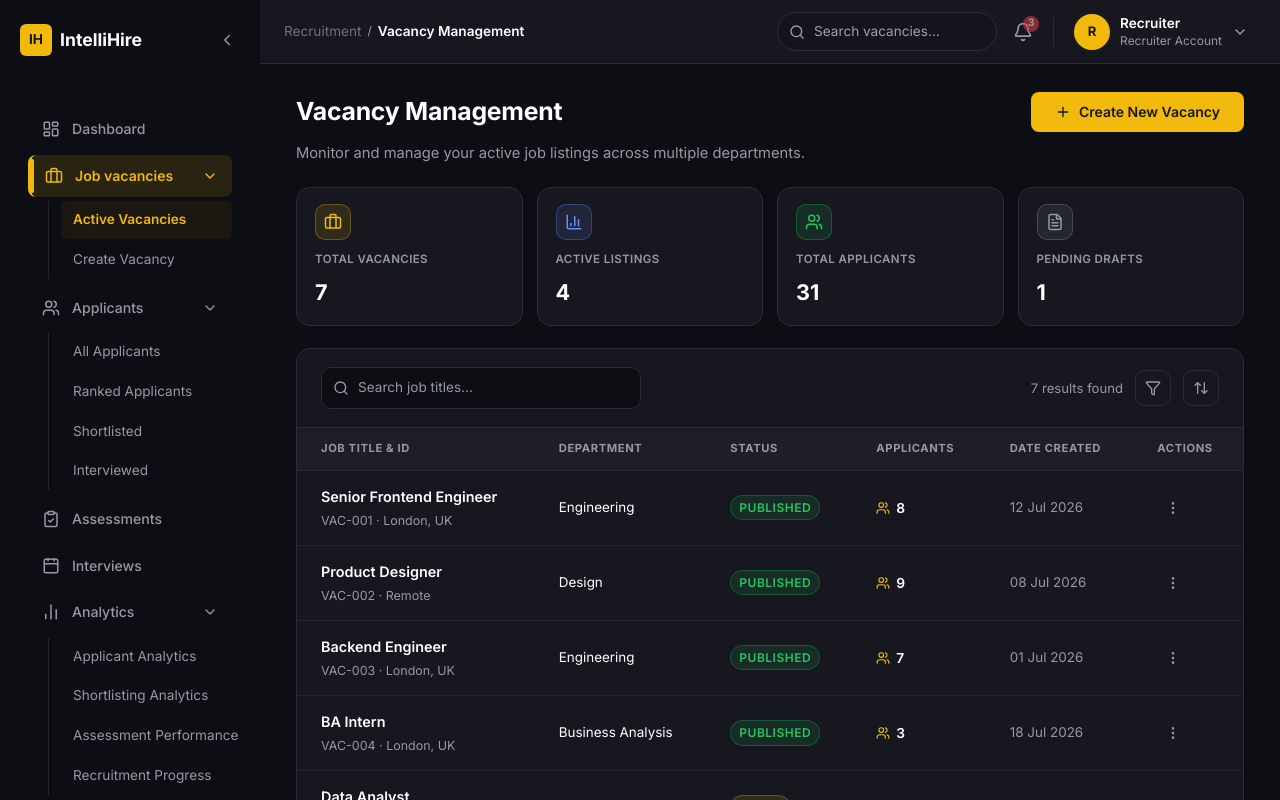
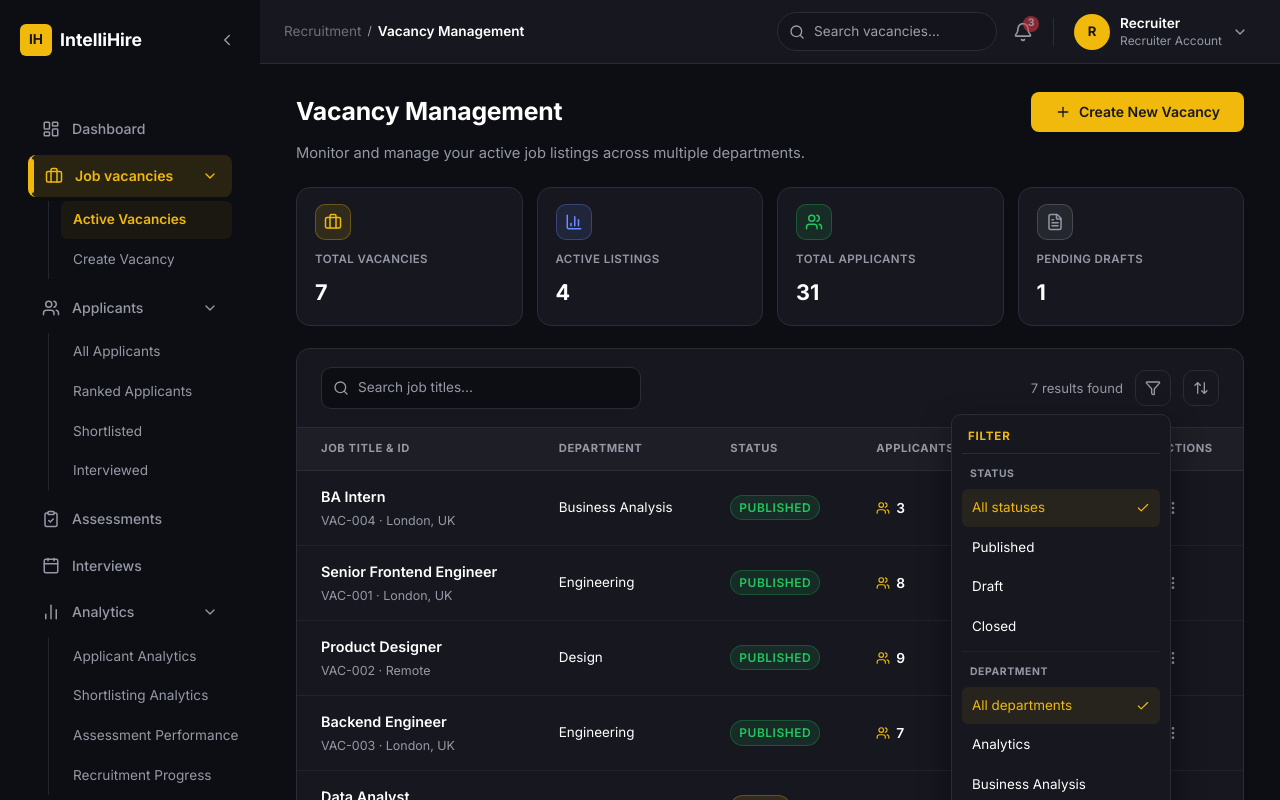
Before and after one commit to IntelliHire-project/Source-code, a React (Create React App) app in the folder frontend/: page /recruiter/vacancies in a window 1280 px wide. Both pictures are taken after a click on the button 1153 px from the left and 388 px from the top of the page. Shown: the top 800 px of the page. Built offline with nearby package versions, Linux system fonts and the light colour scheme.

Commit message:
feat(vacancy-management): add filter and sort functionality to vacancy list

```diff
--- a/frontend/src/pages/recruiter/VacancyManagement/VacancyManagementPage.css
+++ b/frontend/src/pages/recruiter/VacancyManagement/VacancyManagementPage.css
@@ -192,6 +192,114 @@
   align-items: center;
   gap: 12px;
   flex-shrink: 0;
+}
+
+/* ── Filter / Sort popovers ── */
+.vm-toolbar__popover-wrap {
+  position: relative;
+}
+
+.vm-toolbar__icon-btn.is-active {
+  border-color: var(--accent);
+  color: var(--accent);
+  background: color-mix(in srgb, var(--accent) 8%, transparent);
+}
+
+.vm-toolbar__popover {
+  position: absolute;
+  top: calc(100% + 8px);
+  right: 0;
+  z-index: 30;
+  min-width: 220px;
+  padding: 10px;
+  background: var(--primary);
+  border: 1px solid var(--border-dark);
+  border-radius: var(--radius-md);
+  box-shadow: 0 12px 32px rgba(0, 0, 0, 0.4);
+  display: flex;
+  flex-direction: column;
+  gap: 6px;
+}
+
+.vm-toolbar__popover-head {
+  display: flex;
+  align-items: center;
+  justify-content: space-between;
+  gap: 12px;
+  padding: 2px 6px 8px;
+  border-bottom: 1px solid var(--border-dark);
+}
+
+.vm-toolbar__popover-title {
+  font-size: 0.72rem;
+  font-weight: 700;
+  letter-spacing: 0.8px;
+  text-transform: uppercase;
+  color: var(--accent);
+}
+
+.vm-toolbar__popover-clear {
+  background: transparent;
+  border: none;
+  color: var(--text-on-dark-muted);
+  font-family: inherit;
+  font-size: 0.75rem;
+  font-weight: 600;
+  cursor: pointer;
+  padding: 0;
+}
+
+.vm-toolbar__popover-clear:hover {
+  color: var(--accent);
+}
+
+.vm-toolbar__popover-group {
+  display: flex;
+  flex-direction: column;
+  gap: 2px;
+  padding: 6px 0;
+  border-bottom: 1px solid color-mix(in srgb, var(--border-dark) 60%, transparent);
+}
+
+.vm-toolbar__popover-group:last-child {
+  border-bottom: none;
+  padding-bottom: 2px;
+}
+
+.vm-toolbar__popover-label {
+  font-size: 0.65rem;
+  font-weight: 700;
+  letter-spacing: 0.6px;
+  text-transform: uppercase;
+  color: var(--text-on-dark-muted);
+  padding: 0 8px 4px;
+}
+
+.vm-toolbar__popover-option {
+  display: flex;
+  align-items: center;
+  justify-content: space-between;
+  gap: 10px;
+  width: 100%;
+  padding: 8px 10px;
+  background: transparent;
+  border: none;
+  border-radius: var(--radius-sm);
+  color: var(--text-on-dark);
+  font-family: inherit;
+  font-size: 0.84rem;
+  cursor: pointer;
+  text-align: left;
+  transition: background 0.15s ease, color 0.15s ease;
+}
+
+.vm-toolbar__popover-option:hover {
+  background: color-mix(in srgb, var(--text-on-dark) 5%, transparent);
+}
+
+.vm-toolbar__popover-option.is-selected {
+  color: var(--accent);
+  background: color-mix(in srgb, var(--accent) 8%, transparent);
 }
 
 .vm-toolbar__count {
--- a/frontend/src/pages/recruiter/VacancyManagement/VacancyManagementPage.jsx
+++ b/frontend/src/pages/recruiter/VacancyManagement/VacancyManagementPage.jsx
@@ -1,4 +1,4 @@
-import React, { useState, useMemo } from 'react';
+import React, { useState, useMemo, useRef, useEffect } from 'react';
 import { Link, useNavigate } from 'react-router-dom';
 import {
   Plus,
@@ -17,6 +17,7 @@ import {
   Pencil,
   Copy,
   X,
+  Check,
 } from 'lucide-react';
 import RecruiterSidebar from '../../../components/common/RecruiterSidebar';
 import TopBar from '../../../components/TopBar/TopBar';
@@ -36,6 +37,44 @@ const STATUS_LABELS = {
   closed: 'Closed',
 };
 
+const MONTHS = {
+  Jan: 0,
+  Feb: 1,
+  Mar: 2,
+  Apr: 3,
+  May: 4,
+  Jun: 5,
+  Jul: 6,
+  Aug: 7,
+  Sep: 8,
+  Oct: 9,
+  Nov: 10,
+  Dec: 11,
+};
+
+function parseDate(dateStr = '') {
+  const [day, month, year] = dateStr.split(' ');
+  const monthIndex = MONTHS[month];
+  if (!day || monthIndex === undefined || !year) return 0;
+  return new Date(Number(year), monthIndex, Number(day)).getTime();
+}
+
+const STATUS_OPTIONS = [
+  { id: 'all', label: 'All statuses' },
+  { id: 'published', label: 'Published' },
+  { id: 'draft', label: 'Draft' },
+  { id: 'closed', label: 'Closed' },
+];
+
+const SORT_OPTIONS = [
+  { id: 'dateDesc', label: 'Newest first' },
+  { id: 'dateAsc', label: 'Oldest first' },
+  { id: 'titleAsc', label: 'Title A–Z' },
+  { id: 'titleDesc', label: 'Title Z–A' },
+  { id: 'applicantsDesc', label: 'Most applicants' },
+  { id: 'applicantsAsc', label: 'Fewest applicants' },
+];
+
 function StatCard({ icon: Icon, label, value, variant }) {
   return (
     <div className="vm-stat-card">
@@ -52,6 +91,12 @@ function VacancyManagementPage() {
   const [sidebarOpen, setSidebarOpen] = useState(false);
   const [search, setSearch] = useState('');
   const [page, setPage] = useState(1);
+  const [statusFilter, setStatusFilter] = useState('all');
+  const [departmentFilter, setDepartmentFilter] = useState('all');
+  const [sortBy, setSortBy] = useState('dateDesc');
+  const [filterOpen, setFilterOpen] = useState(false);
+  const [sortOpen, setSortOpen] = useState(false);
+  const toolbarRef = useRef(null);
   const navigate = useNavigate();
 
   const statCards = useMemo(() => {
@@ -77,16 +122,65 @@ function VacancyManagementPage() {
     ];
   }, []);
 
+  const departments = useMemo(
+    () => [...new Set(VACANCIES.map((v) => v.department))].sort(),
+    [],
+  );
+
+  const hasActiveFilters = statusFilter !== 'all' || departmentFilter !== 'all';
+
+  useEffect(() => {
+    setPage(1);
+  }, [search, statusFilter, departmentFilter, sortBy]);
+
+  useEffect(() => {
+    function handleClickOutside(event) {
+      if (toolbarRef.current && !toolbarRef.current.contains(event.target)) {
+        setFilterOpen(false);
+        setSortOpen(false);
+      }
+    }
+    document.addEventListener('mousedown', handleClickOutside);
+    return () => document.removeEventListener('mousedown', handleClickOutside);
+  }, []);
+
   const filtered = useMemo(() => {
-    if (!search.trim()) return VACANCIES;
-    const q = search.toLowerCase();
-    return VACANCIES.filter(
+    const list = VACANCIES.filter(
       (v) =>
+        (statusFilter === 'all' || v.status === statusFilter) &&
+        (departmentFilter === 'all' || v.department === departmentFilter),
+    ).filter((v) => {
+      if (!search.trim()) return true;
+      const q = search.toLowerCase();
+      return (
         v.title.toLowerCase().includes(q) ||
         v.department.toLowerCase().includes(q) ||
-        v.id.toLowerCase().includes(q),
-    );
-  }, [search]);
+        v.id.toLowerCase().includes(q)
+      );
+    });
+
+    switch (sortBy) {
+      case 'titleAsc':
+        list.sort((a, b) => a.title.localeCompare(b.title));
+        break;
+      case 'titleDesc':
+        list.sort((a, b) => b.title.localeCompare(a.title));
+        break;
+      case 'applicantsDesc':
+        list.sort((a, b) => getApplicants(b.id).length - getApplicants(a.id).length);
+        break;
+      case 'applicantsAsc':
+        list.sort((a, b) => getApplicants(a.id).length - getApplicants(b.id).length);
+        break;
+      case 'dateAsc':
+        list.sort((a, b) => parseDate(a.dateCreated) - parseDate(b.dateCreated));
+        break;
+      default:
+        list.sort((a, b) => parseDate(b.dateCreated) - parseDate(a.dateCreated));
+        break;
+    }
+    return list;
+  }, [search, statusFilter, departmentFilter, sortBy]);
 
   const totalPages = Math.max(1, Math.ceil(filtered.length / PAGE_SIZE));
   const safePage = Math.min(page, totalPages);
@@ -157,14 +251,123 @@ function VacancyManagementPage() {
                   }}
                 />
               </div>
-              <div className="vm-toolbar__right">
+              <div className="vm-toolbar__right" ref={toolbarRef}>
                 <span className="vm-toolbar__count">{filtered.length} results found</span>
-                <button type="button" className="vm-toolbar__icon-btn" aria-label="Filter">
-                  <Filter size={16} />
-                </button>
-                <button type="button" className="vm-toolbar__icon-btn" aria-label="Sort">
-                  <ArrowUpDown size={16} />
-                </button>
+
+                <div className="vm-toolbar__popover-wrap">
+                  <button
+                    type="button"
+                    className={`vm-toolbar__icon-btn ${hasActiveFilters ? 'is-active' : ''}`}
+                    aria-label="Filter"
+                    aria-expanded={filterOpen}
+                    onClick={() => {
+                      setFilterOpen((open) => !open);
+                      setSortOpen(false);
+                    }}
+                  >
+                    <Filter size={16} />
+                  </button>
+
+                  {filterOpen && (
+                    <div className="vm-toolbar__popover">
+                      <div className="vm-toolbar__popover-head">
+                        <span className="vm-toolbar__popover-title">Filter</span>
+                        {hasActiveFilters && (
+                          <button
+                            type="button"
+                            className="vm-toolbar__popover-clear"
+                            onClick={() => {
+                              setStatusFilter('all');
+                              setDepartmentFilter('all');
+                            }}
+                          >
+                            Clear
+                          </button>
+                        )}
+                      </div>
+
+                      <div className="vm-toolbar__popover-group">
+                        <span className="vm-toolbar__popover-label">Status</span>
+                        {STATUS_OPTIONS.map((option) => (
+                          <button
+                            type="button"
+                            key={option.id}
+                            className={`vm-toolbar__popover-option ${
+                              statusFilter === option.id ? 'is-selected' : ''
+                            }`}
+                            onClick={() => setStatusFilter(option.id)}
+                          >
+                            <span>{option.label}</span>
+                            {statusFilter === option.id && <Check size={14} />}
+                          </button>
+                        ))}
+                      </div>
+
+                      <div className="vm-toolbar__popover-group">
+                        <span className="vm-toolbar__popover-label">Department</span>
+                        <button
+                          type="button"
+                          className={`vm-toolbar__popover-option ${
+                            departmentFilter === 'all' ? 'is-selected' : ''
+                          }`}
+                          onClick={() => setDepartmentFilter('all')}
+                        >
+                          <span>All departments</span>
+                          {departmentFilter === 'all' && <Check size={14} />}
+                        </button>
+                        {departments.map((dept) => (
+                          <button
+                            type="button"
+                            key={dept}
+                            className={`vm-toolbar__popover-option ${
+                              departmentFilter === dept ? 'is-selected' : ''
+                            }`}
+                            onClick={() => setDepartmentFilter(dept)}
+                          >
+                            <span>{dept}</span>
+                            {departmentFilter === dept && <Check size={14} />}
+                          </button>
+                        ))}
+                      </div>
+                    </div>
+                  )}
+                </div>
+
+                <div className="vm-toolbar__popover-wrap">
+                  <button
+                    type="button"
+                    className={`vm-toolbar__icon-btn ${sortBy !== 'dateDesc' ? 'is-active' : ''}`}
+                    aria-label="Sort"
+                    aria-expanded={sortOpen}
+                    onClick={() => {
+                      setSortOpen((open) => !open);
+                      setFilterOpen(false);
+                    }}
+                  >
+                    <ArrowUpDown size={16} />
+                  </button>
+
+                  {sortOpen && (
+                    <div className="vm-toolbar__popover">
+                      <div className="vm-toolbar__popover-head">
+                        <span className="vm-toolbar__popover-title">Sort by</span>
+                      </div>
+                      {SORT_OPTIONS.map((option) => (
+                        <button
+                          type="button"
+                          key={option.id}
+                          className={`vm-toolbar__popover-option ${
+                            sortBy === option.id ? 'is-selected' : ''
+                          }`}
+                          onClick={() => setSortBy(option.id)}
+                        >
+                          <span>{option.label}</span>
+                          {sortBy === option.id && <Check size={14} />}
+                        </button>
+                      ))}
+                    </div>
+                  )}
+                </div>
               </div>
             </div>
 
@@ -249,7 +452,7 @@ function VacancyManagementPage() {
                   {paginated.length === 0 && (
                     <tr>
                       <td colSpan={6} className="vm-table__empty">
-                        No vacancies match your search.
+                        No vacancies match your search or filters.
                       </td>
                     </tr>
                   )}
```
